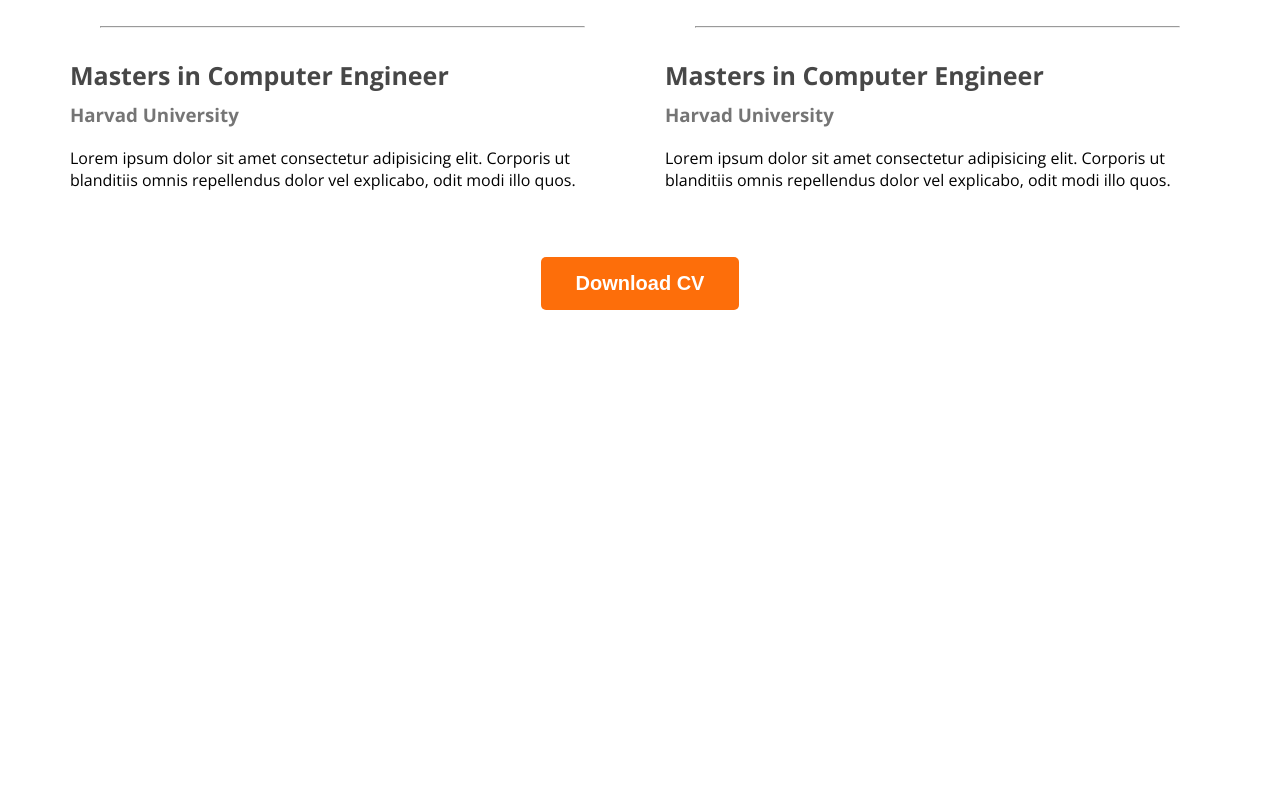
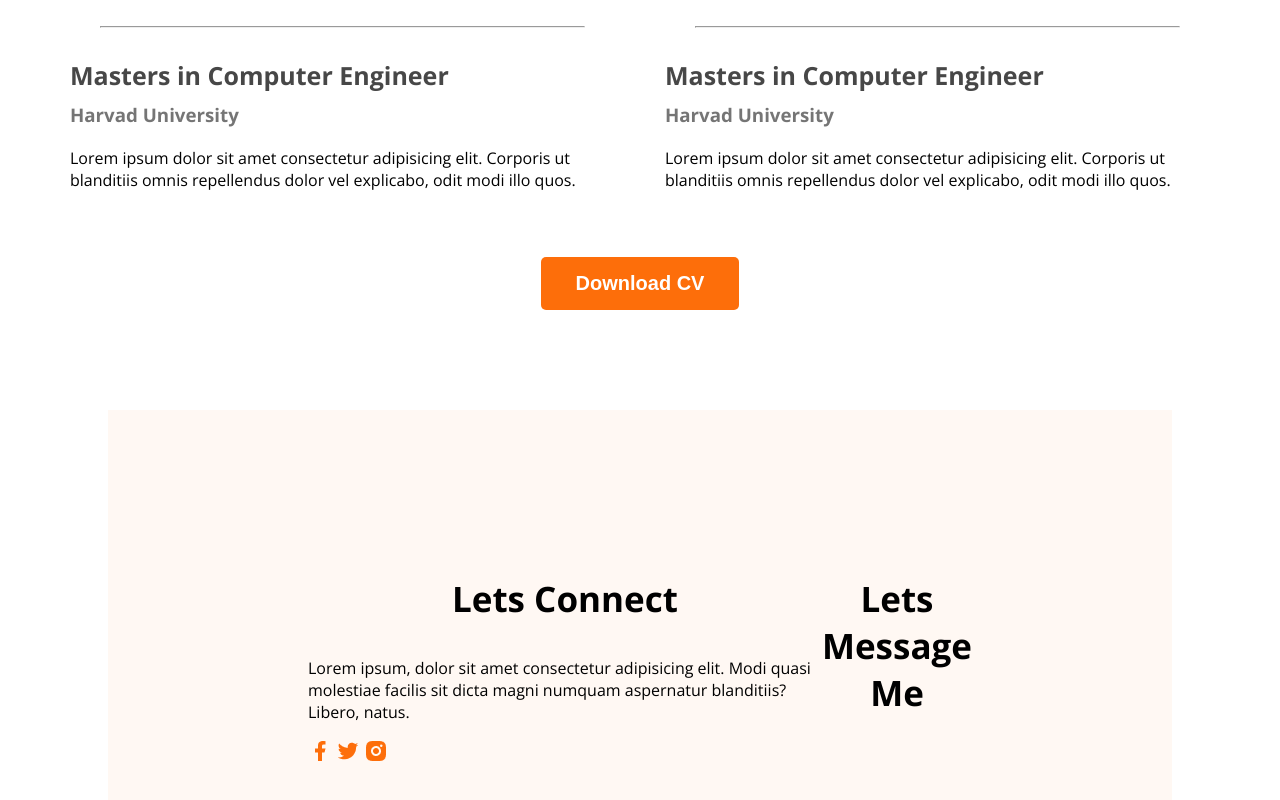
Before and after one commit to RajobAli/webdeveloper-portfolio, a plain HTML site: page index.html in a window 1280 px wide. Shown: the part 2723-3523 px from the top of the page. Before the commit the page ends 3041 px from the top, so only its background shows below. Drawn offline with nearby package versions, Linux system fonts and the light colour scheme.

Commit message:
basic footer

```diff
--- a/index.html
+++ b/index.html
@@ -184,6 +184,19 @@
 
     </main>
     <footer>
+        <div class="footer-column">
+            <h3 class="section-title">Lets Connect</h3>
+            <p class="section-description">Lorem ipsum, dolor sit amet consectetur adipisicing elit. Modi quasi molestiae facilis sit dicta magni numquam aspernatur blanditiis? Libero, natus.
+
+            </p>
+            <div class="social-links">
+                <a href=""><img src="images/icons/facebook.png" alt=""></a>
+                <a href=""><img src="images/icons/twitter.png" alt=""></a>
+                <a href=""><img src="images/icons/insta.png" alt=""></a>
+            </div>
+        </div>
+        <div class="footer-column"></div>
+        <h3 class="section-title">Lets Message Me</h3>
 
 
     </footer>
--- a/style.css
+++ b/style.css
@@ -180,3 +180,10 @@ main section{
     text-align: center;
     margin-top: 50px;
 }
+/* footer style */
+footer{
+    display: flex;
+    background: #FFF8F3;
+    padding: 130px 200px;
+    margin: 100px;
+}
```
